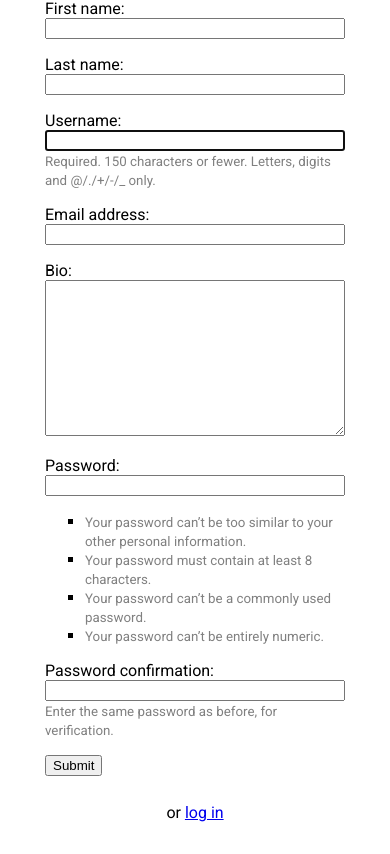
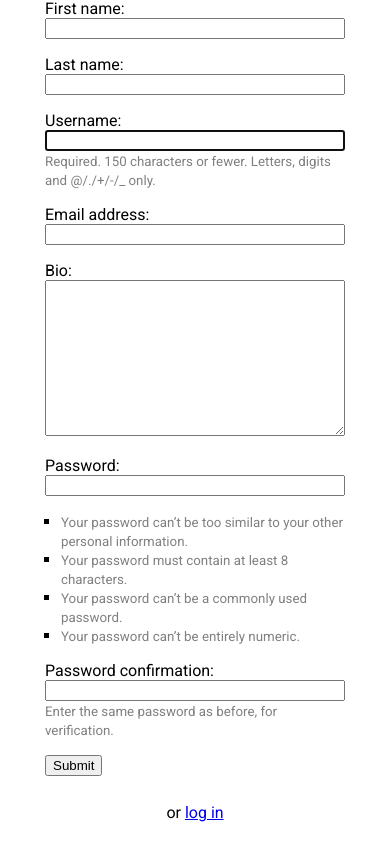
Before and after one commit to mwiens91/CommonRank, a Django app: page /signup/ in a window 390 px wide. Shown: the part 235-1089 px from the top of the page. Run offline with Django 3.2, Linux system fonts and the light colour scheme; parts of the project's set-up code (start-up, migrations or seed data) failed here and were passed over.

Commit message:
Tweak indenting of lists

```diff
--- a/static/style.css
+++ b/static/style.css
@@ -83,9 +83,15 @@ textarea
 
 /* Tweak the indentation and padding of lists */
 ul {
+	padding-left: 1.69em;
 	list-style-type: square;
 	margin-top: 0.769em;
 	margin-bottom: 0.769em;
+}
+@media (max-width: 699px) {
+	ul {
+		padding-left: 1em;
+	}
 }
 
 /* The container for home page columns */
```
